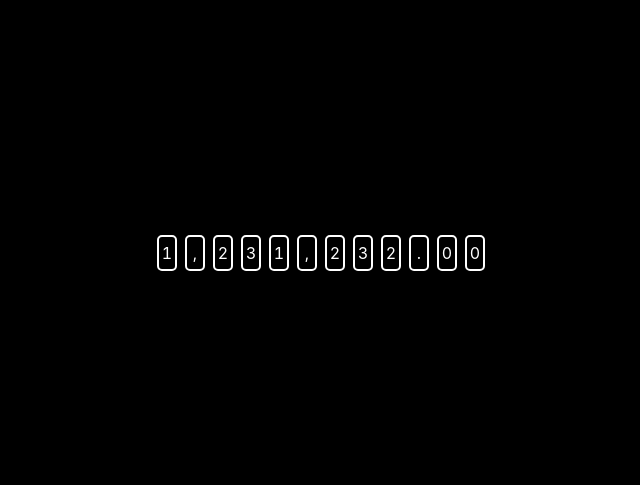
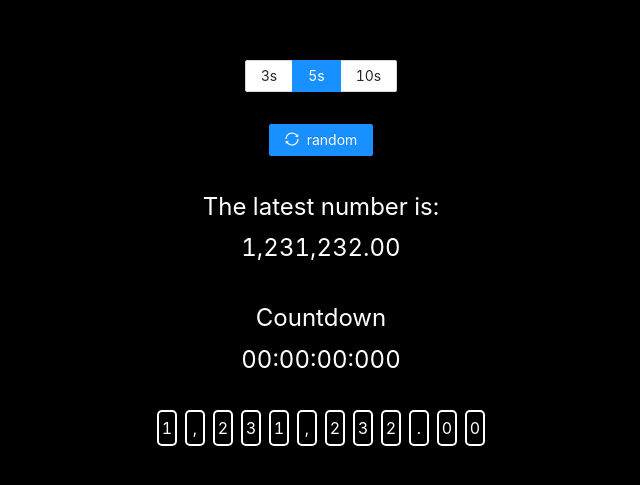
Before and after one commit to zlxiao97/demo-number-scroll, a React app in the folder src/: page / in a window 1280 px wide. Shown: the part 147-632 px from the top of the page, without its empty margins (319-959 px from the left). Built offline with nearby package versions, Linux system fonts and the light colour scheme; the HTML template or start-up script is replaced by a standard one.

Commit message:
step9: 支持在传入数字改变时重新滚动

```diff
--- a/src/App.css
+++ b/src/App.css
@@ -1,7 +1,3 @@
-.App {
-  text-align: center;
-}
-
 body {
   display: flex;
   justify-content: center;
@@ -9,12 +5,7 @@ body {
   min-height: 100vh;
   background: black !important;
   color: white !important;
-}
-
-.ant-statistic-content,
-.ant-statistic-title {
-  color: white;
-  font-size: 1.5rem;
+  overflow: hidden;
 }
 
 .App {
@@ -22,4 +13,11 @@ body {
   flex-direction: column;
   align-items: center;
   row-gap: 2rem;
+  text-align: center;
 }
+
+.ant-statistic-content,
+.ant-statistic-title {
+  color: white !important;
+  font-size: 1.5rem !important;
+}
--- a/src/App.js
+++ b/src/App.js
@@ -1,11 +1,50 @@
-import React from 'react'
+import React, { useState } from 'react'
+import { SyncOutlined } from '@ant-design/icons'
+import { Button, Radio, Statistic } from 'antd'
+import { numberFormat } from './utils/utils'
 import NumberScroll from './components/NumberScroll'
 import './App.css'
 
+const { Countdown } = Statistic
+
 function App() {
+  const [number, setNumber] = useState(1231232)
+  const [duration, setDuration] = useState(5)
+  const deadline = Date.now() + duration * 1000
+
+  const random = () => {
+    setNumber(Math.random() * 1000000)
+  }
+
+  const changeDuration = (e) => {
+    setDuration(e.target.value)
+  }
+
   return (
     <div className='App'>
-      <NumberScroll number={"1,231,232.00"} duration={5} />
+      <div>
+        <Radio.Group
+          options={[
+            { label: '3s', value: 3 },
+            { label: '5s', value: 5 },
+            { label: '10s', value: 10 },
+          ]}
+          onChange={changeDuration}
+          value={duration}
+          optionType='button'
+          buttonStyle='solid'
+        />
+      </div>
+      <Button type='primary' icon={<SyncOutlined />} onClick={random}>
+        random
+      </Button>
+      <div>
+        <Statistic title='The latest number is:' value={numberFormat(number)} />
+      </div>
+      <div>
+        <Countdown title='Countdown' value={deadline} format='HH:mm:ss:SSS' />
+      </div>
+      <NumberScroll number={numberFormat(number)} duration={duration} />
     </div>
   )
 }
--- a/src/components/NumberScroll/NumberScrollItem.js
+++ b/src/components/NumberScroll/NumberScrollItem.js
@@ -1,18 +1,21 @@
 import React from 'react'
 import { v4 as uuidV4 } from 'uuid'
-import useNumberScroll from './hooks/useNumberScroll'
+import { HEIGHT_PER_NUMBER } from './hooks/useNumberScroll'
 
 const NumberScrollItem = (props) => {
-  const ref = useNumberScroll({
-    duration: 5,
-  })
   const numbers = new Array(10)
     .fill(null)
     .map((_, index) => index)
     .concat(0)
   return (
-    <div className='number-scroll__stage' ref={ref}>
-      <div className='number-scroll__gimmick' data-value={props.value}>
+    <div className='number-scroll__stage'>
+      <div
+        className='number-scroll__gimmick number-scroll__gimmick--scroll'
+        data-value={props.value}
+        style={{
+          transform: `translateY(-${props.value * HEIGHT_PER_NUMBER}px)`,
+        }}
+      >
         {numbers.map((number) => (
           <div key={uuidV4()}>{number}</div>
         ))}
--- a/src/components/NumberScroll/hooks/useNumberScroll.js
+++ b/src/components/NumberScroll/hooks/useNumberScroll.js
@@ -5,7 +5,7 @@ import useGSAP from './useGSAP'
 import { getDuration, getScrollSpeed } from '../../../utils/utils'
 
 const COUNT_OF_NUMBERS = 10 // 隐藏在舞台外的数字个数
-const HEIGHT_PER_NUMBER = 32 // 每个数字所占高度
+export const HEIGHT_PER_NUMBER = 32 // 每个数字所占高度
 const ONE_LAP = HEIGHT_PER_NUMBER * COUNT_OF_NUMBERS // 列表滚动一圈的位移
 const ENDING_ANIMATION_PERCENT = 0.25 // 收尾动画的时间占比
 
@@ -18,7 +18,7 @@ const useNumberScroll = ({ duration }, dependencies = []) => {
   const endAnimate = (ctx) => {
     startTime.current = Number.POSITIVE_INFINITY
     ctx.pause()
-    const ele = ctx.targets()[0]
+    ctx.targets().forEach((ele) => {
       const value = +ele.dataset.value
       const valueOffset = value === 0 ? 10 : value
       gsap.set(ele, {
@@ -37,10 +37,11 @@ const useNumberScroll = ({ duration }, dependencies = []) => {
           ease: 'elastic.out(1, 0.3)',
         }
       )
+    })
   }
 
   const animate = () => {
-    const gimmicSelector = '.number-scroll__gimmick'
+    const gimmicSelector = '.number-scroll__gimmick--scroll'
     gsap.fromTo(
       gimmicSelector,
       { y: 0 },
--- a/src/components/NumberScroll/index.js
+++ b/src/components/NumberScroll/index.js
@@ -4,13 +4,21 @@ import { v4 as uuidV4 } from 'uuid'
 import NumberScrollItem from './NumberScrollItem'
 import SymbolItem from './SymbolItem'
 import { isNumber } from '../../utils/utils'
+import useNumberScroll from './hooks/useNumberScroll'
 import './number-scroll.css'
 
 const NumberScroll = (props) => {
   const numbers = String(props.number).split('')
 
+  const ref = useNumberScroll(
+    {
+      duration: props.duration,
+    },
+    [props.number]
+  )
+
   return (
-    <div className='number-scroll'>
+    <div className='number-scroll' ref={ref}>
       {numbers.map((item) =>
         isNumber(item) ? (
           <NumberScrollItem key={uuidV4()} value={+item} />
--- a/src/utils/utils.js
+++ b/src/utils/utils.js
@@ -18,4 +18,10 @@ export const getScrollSpeed = (heightPerNumber, FPS = 30) => {
 
 export const getDuration = (s, v) => s / v
 
-export const isNumber = (value) => /^\d$/g.test(value);
+export const isNumber = (value) => /^\d$/g.test(value)
+
+export const numberFormat = (number) =>
+  Number(number).toLocaleString('en-US', {
+    minimumFractionDigits: 2,
+    maximumFractionDigits: 2,
+  })
```
Lines whose indentation alone changed are shown as unchanged.
